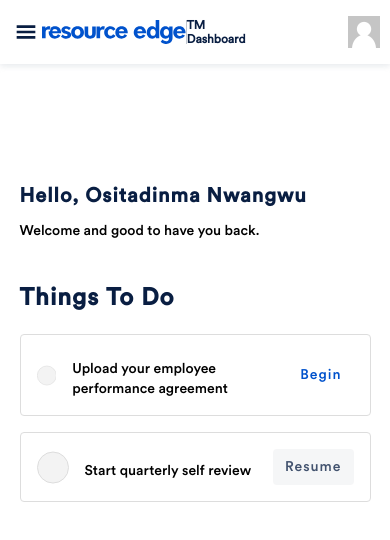
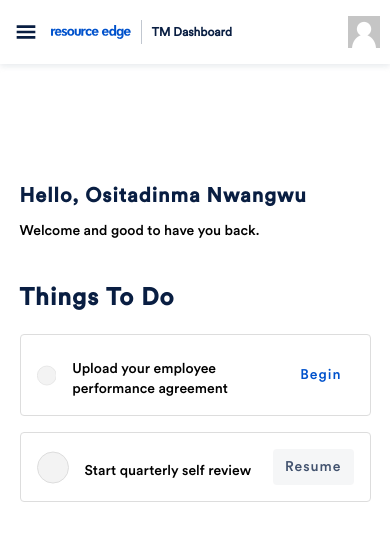
Before and after one commit to cheedie/resource-edge, a React (Create React App) app: page /dashboard in a window 390 px wide. Shown: the top 540 px of the page. Built offline with nearby package versions, Linux system fonts and the light colour scheme.

Commit message:
made dashboard header responsive

```diff
--- a/src/components/Dashboard.js
+++ b/src/components/Dashboard.js
@@ -11,9 +11,8 @@ const Dashboard = () => {
       <div className="nav-dashboard">
         <div className="dashboard-section-center">
           <div className="dashboard-header">
-            <img src={menu} alt="" />
+            <img src={menu} alt=""  />
             <img src={logo} alt="" />
-
             <div
               style={{ borderLeft: "1.5px solid #C1C7D0", height: "1.5rem" }}
             ></div>
--- a/src/index.css
+++ b/src/index.css
@@ -526,6 +526,9 @@ Dashboard
   font-size: 16px;
   font-family: var(--fontFamily);
 }
+.dashboard-header img:nth-child(2) {
+  width: 5rem;
+}
 
 .avatar-container {
   width: 10%;
@@ -804,6 +807,9 @@ Admin
   .dashboard-header {
     width: 24%;
   }
+  .dashboard-header img:nth-child(2) {
+    width: 9rem;
+  }
   .dashboard-user-details {
     width: 75vw;
   }
```
